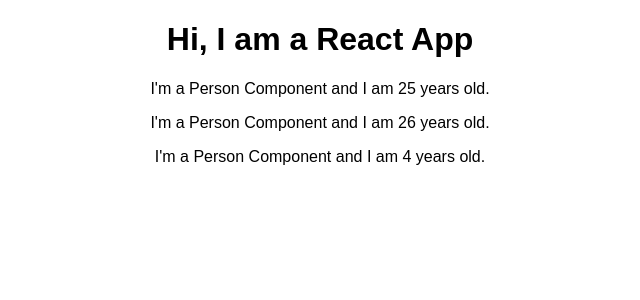
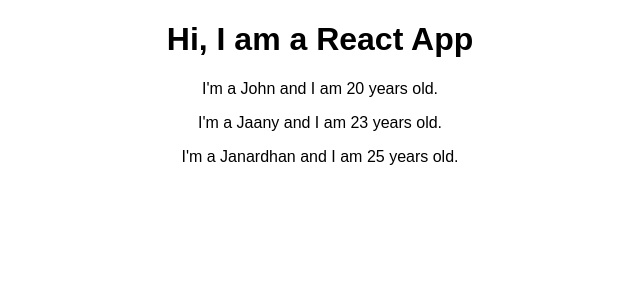
Before and after one commit to VisheshSingh/React-Guide, a React (Create React App) app: page / in a window 1280 px wide. Shown: the top 300 px of the page, without its empty margins (320-960 px from the left). Built offline with nearby package versions, Linux system fonts and the light colour scheme.

Commit message:
Working with Props

```diff
--- a/src/App.js
+++ b/src/App.js
@@ -7,9 +7,9 @@
     return (
       <div className="App">
         <h1>Hi, I am a React App</h1>
-        <Person />
-        <Person />
-        <Person />
+        <Person name="John" age="20" />
+        <Person name="Jaany" age="23">My Hobbies: Racing</Person>
+        <Person name="Janardhan" age="25"/>
       </div>
     );
   }
--- a/src/Person/Person.js
+++ b/src/Person/Person.js
@@ -1,7 +1,7 @@
 import React from 'react';
 
-const Person = () => {
-    return <p>I'm a Person Component and I am {Math.floor(Math.random()* 30)} years old.</p>;
+const Person = (props) => {
+    return <p>I'm a {props.name} and I am {props.age} years old.</p>;
 }
 
 export default Person;
```
